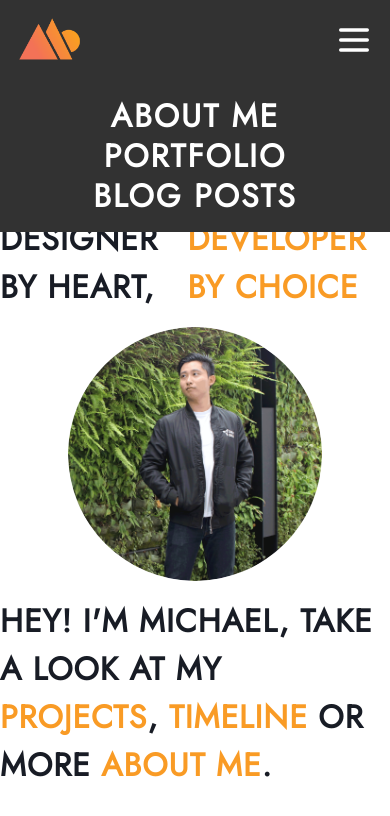
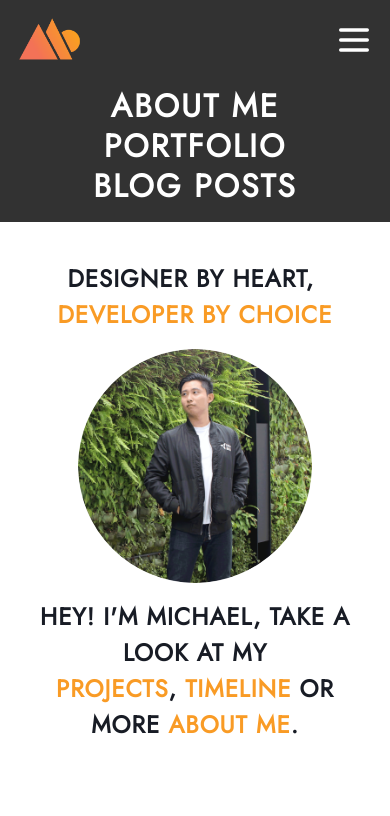
Before and after one commit to Michaelomh/portfolio-website, a React (Create React App) app: page / in a window 390 px wide. Both pictures are taken after a click on the button "toggle mobile navigation". Shown: the top 816 px of the page. Built offline with nearby package versions, Linux system fonts and the light colour scheme.

Commit message:
add mobile and tablet version for about page

```diff
--- a/src/App.tsx
+++ b/src/App.tsx
@@ -27,9 +27,10 @@ export const App = () => (
       w="100vw"
       h="100vh"
       templateColumns={['1fr', '1fr', '25% 75%']}
+      templateRows={['80px 1fr', '92px 1fr', '1fr']}
       overflow="hidden"
     >
-      <GridItem>
+      <GridItem h="auto">
         <Sidebar navigationItems={navigationItems} />
       </GridItem>
       <GridItem>
--- a/src/components/Header/Header.styles.ts
+++ b/src/components/Header/Header.styles.ts
@@ -1,6 +1,6 @@
 export const HeaderContainer = {
-  pt: 24,
-  pb: 8,
+  pt: [8, 16],
+  pb: [8],
   px: 4,
   w: 'full',
   bgColor: 'white',
--- a/src/components/Sidebar/Sidebar.styles.ts
+++ b/src/components/Sidebar/Sidebar.styles.ts
@@ -1,6 +1,6 @@
 export const sidebarContainer = {
   w: 'full',
-  h: 'full',
+  h: ['80px', '116px', 'full'],
   bgColor: 'grey',
 };
 
@@ -13,7 +13,7 @@ export const sidebarBranding = {
     alignItems: 'center',
   },
   desktopLogo: {
-    h: [null, '84px', 'full'],
+    h: [null, '60px', 'full'],
     display: ['none', 'block'],
   },
   mobileLogo: {
--- a/src/components/Sidebar/Sidebar.tsx
+++ b/src/components/Sidebar/Sidebar.tsx
@@ -14,11 +14,11 @@ import MobileLogo from './mobile-logo.png';
 import * as styles from './Sidebar.styles';
 import { navigationType } from './Sidebar.types';
 import { HiOutlineMenu } from 'react-icons/hi';
+import { motion } from 'framer-motion';
 
 export const Sidebar = ({ navigationItems }: navigationType) => {
   const [isDesktopView] = useMediaQuery('(min-width: 1280px)');
   const [showNavigation, setShowNavigation] = useBoolean(false);
-  console.log(isDesktopView);
 
   return (
     <Box {...styles.sidebarContainer}>
@@ -61,26 +61,42 @@ export const Sidebar = ({ navigationItems }: navigationType) => {
 const Links = ({ navigationItems }: navigationType) => {
   return (
     <Box
-      pos="absolute"
+      as={motion.div}
+      initial={{ y: '-50px' }}
+      animate={{ y: '-10px' }}
+      // @ts-ignore
+      transition={{
+        type: 'linear',
+        ease: 'easeIn',
+      }}
+      pos={['absolute']}
       textAlign={['center', 'center', 'left']}
       {...styles.sidebarLinks.container}
     >
       {navigationItems &&
         navigationItems.map((navigationItem) => {
           return (
-            <Text
-              noOfLines={1}
-              {...styles.sidebarLinks.links}
-              key={navigationItem.name}
-            >
+            <>
               {navigationItem.link ? (
                 <Link href={navigationItem.link} variant="link-white">
-                  {navigationItem.name}
+                  <Text
+                    noOfLines={1}
+                    {...styles.sidebarLinks.links}
+                    key={navigationItem.name}
+                  >
+                    {navigationItem.name}
+                  </Text>
                 </Link>
               ) : (
-                <>{navigationItem.name}</>
+                <Text
+                  noOfLines={1}
+                  {...styles.sidebarLinks.links}
+                  key={navigationItem.name}
+                >
+                  {navigationItem.name}
+                </Text>
               )}
-            </Text>
+            </>
           );
         })}
     </Box>
--- a/src/pages/About/About.styles.ts
+++ b/src/pages/About/About.styles.ts
@@ -1,16 +1,24 @@
 export const aboutPage = {
-  alignItems: 'center',
-  w: 'full',
-  h: '75%',
+  w: ['100vw', 'full'],
+  h: ['calc(100vh - 80px)', 'calc(100vh - 92px)', '100vh'],
+  px: [8, 0],
 };
 
-export const aboutContainer = {
-  justifyContent: 'center',
-  alignItems: 'center',
-  h: 'full',
+export const about = {
+  container: {
+    justifyContent: ['start', 'center', 'center'],
+    alignItems: 'center',
+    h: 'full',
+  },
+  textContainer: {
+    width: ['full', '75%', '50%'],
+    mb: 12,
+  },
+  linksContainer: {
+    gap: 12,
+    templateColumns: ['repeat(2, 1fr)', 'repeat(4, 1fr)'],
+    mb: [8],
+  },
 };
 
-export const aboutTextContainer = {
-  width: '50%',
-  mb: 12,
-};
+export const aboutTextContainer = {};
--- a/src/pages/About/About.tsx
+++ b/src/pages/About/About.tsx
@@ -1,5 +1,5 @@
 import React from 'react';
-import { Box, Flex, Text } from '@chakra-ui/react';
+import { Box, Flex, Grid, GridItem, Text } from '@chakra-ui/react';
 import * as styles from './About.styles';
 import {
   AiFillLinkedin,
@@ -35,10 +35,10 @@ const AboutLinkList = [
 
 export const About = () => {
   return (
-    <Flex flexDir="column" {...styles.aboutPage}>
+    <Flex flexDir="column" {...styles.aboutPage} overflowY="auto">
       <Header headerText="About" />
-      <Flex {...styles.aboutContainer} flexDir="column">
-        <Box {...styles.aboutTextContainer}>
+      <Flex {...styles.about.container} flexDir="column">
+        <Box {...styles.about.textContainer}>
           <Text textStyle="body-text">
             Hello! My name is Michael, living in Singapore. Currently, I am
             working in J.P. Morgan Chase under Software Engineering Program
@@ -61,16 +61,17 @@ export const About = () => {
           <Text textStyle="heading1" mb={8}>
             Check out my other links
           </Text>
-          <Flex gap={12}>
+          <Grid {...styles.about.linksContainer}>
             {AboutLinkList.map((aboutLink) => (
-              <AboutLink
-                key={aboutLink.text}
-                href={aboutLink.href}
-                icon={aboutLink.icon}
-                text={aboutLink.text}
-              />
+              <GridItem key={aboutLink.text}>
+                <AboutLink
+                  href={aboutLink.href}
+                  icon={aboutLink.icon}
+                  text={aboutLink.text}
+                />
+              </GridItem>
             ))}
-          </Flex>
+          </Grid>
         </Box>
       </Flex>
     </Flex>
--- a/src/pages/Home/Home.styles.ts
+++ b/src/pages/Home/Home.styles.ts
@@ -3,4 +3,17 @@ export const homeContainer = {
   alignItems: 'center',
   w: 'full',
   h: '100vh',
+  p: [8, null],
 };
+
+export const homeText = {
+  black: {
+    textStyle: 'heading-home',
+    fontSize: ['1.5em', '1.8em', '2em'],
+  },
+  orange: {
+    textStyle: 'heading-home',
+    fontSize: ['1.5em', '1.8em', '2em'],
+    color: 'orange',
+  },
+};
--- a/src/pages/Home/Home.tsx
+++ b/src/pages/Home/Home.tsx
@@ -6,11 +6,9 @@ import michael from './michael.png';
 export const Home = () => {
   return (
     <Flex {...styles.homeContainer} flexDir="column">
-      <Flex flexDir="row">
-        <Text textStyle="heading-home">Designer By heart,&nbsp;</Text>
-        <Text textStyle="heading-home" color="orange">
-          Developer By choice
-        </Text>
+      <Flex flexDir={['column', 'row']} alignItems="center">
+        <Text {...styles.homeText.black}>Designer By heart,&nbsp;</Text>
+        <Text {...styles.homeText.orange}>Developer By choice</Text>
       </Flex>
       <Image
         src={michael}
@@ -20,10 +18,10 @@ export const Home = () => {
         borderRadius="full"
         my={4}
       />
-      <Text textStyle="heading-home">
+      <Text {...styles.homeText.black} align="center">
         Hey! I&apos;m Michael, take a look at my
       </Text>
-      <Text textStyle="heading-home">
+      <Text {...styles.homeText.black} align="center">
         <>
           <Link href="/projects">Projects</Link>,{' '}
           <Link href="/timeline">Timeline</Link> or more{' '}
```
Also changed, not shown: .eslintrc.js.
